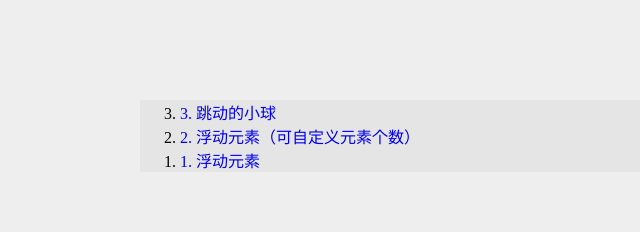
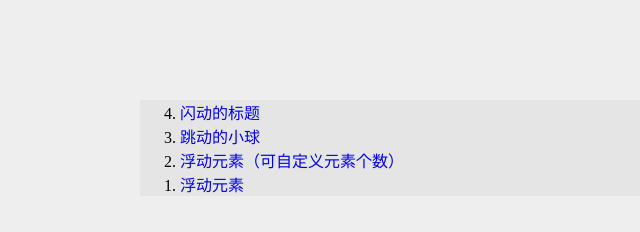
Before and after one commit to yotcap/someGadgets, a plain HTML site: page index.html in a window 1280 px wide. Shown: the whole page, without its empty margins (0-640 px from the left). Drawn offline with Linux system fonts and the light colour scheme.

Commit message:
Update index.html

```diff
--- a/index.html
+++ b/index.html
@@ -12,9 +12,10 @@
 <body>
 	<div id="c">
 		<ol reversed>
-			<li><a href="./jumpingBall/ball.html">3. 跳动的小球</a></li>
-			<li><a href="./Elements-float-follow-the-mouse/float2.html">2. 浮动元素（可自定义元素个数）</a></li>
-			<li><a href="./Elements-float-follow-the-mouse/float.html">1. 浮动元素</a></li>
+			<li><a href="./flashing-title/flashing-title.html">闪动的标题</a></li>
+			<li><a href="./jumpingBall/ball.html">跳动的小球</a></li>
+			<li><a href="./Elements-float-follow-the-mouse/float2.html">浮动元素（可自定义元素个数）</a></li>
+			<li><a href="./Elements-float-follow-the-mouse/float.html">浮动元素</a></li>
 		</ol>
 	</div>
 </body>
```
